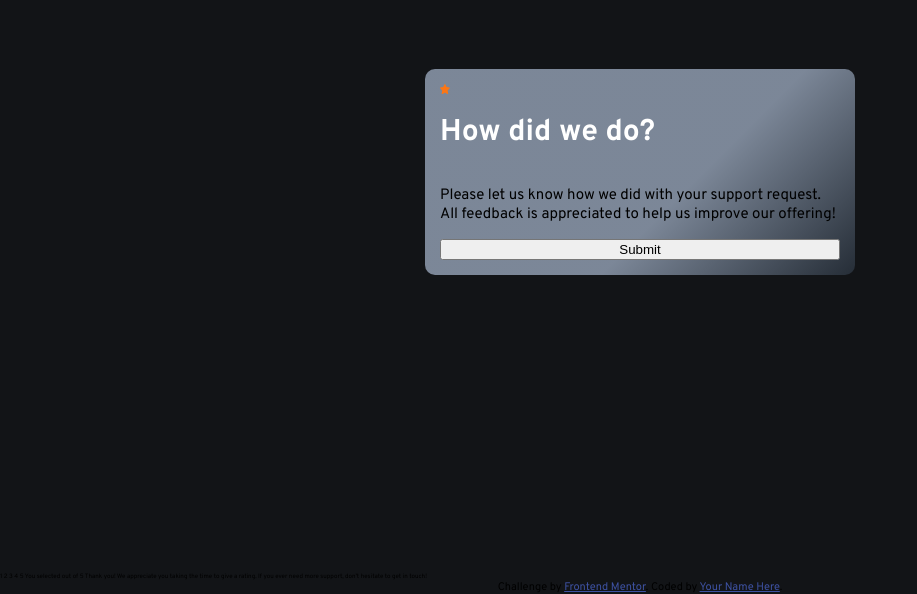
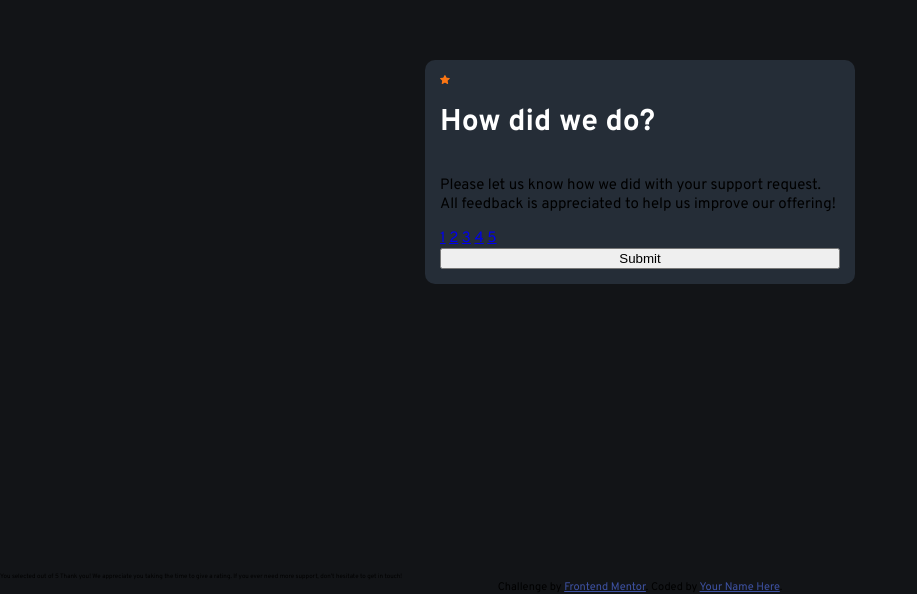
Before and after one commit to AnalystKAL/Interactive-Rating-Component, a plain HTML site: page index.html in a window 1280 px wide. Shown: the part 228-822 px from the top of the page, without its empty margins (0-917 px from the left). Drawn offline with Linux system fonts and the light colour scheme.

Commit message:
Added anchor tags for rating scale

```diff
--- a/css/style.css
+++ b/css/style.css
@@ -28,7 +28,7 @@ main{
 
 .card-container {
     display: flex;
-    background-image: linear-gradient(135deg, var(--medium-grey) 60%, var(--dark-blue));
+    background-color: var(--dark-blue);
     flex-direction: column;
     max-width: 400px;
     padding: 1.5rem;
@@ -41,3 +41,6 @@ h1{
 img {
     max-width: 1rem;
 }
+:target{
+    color: yellow;
+}
--- a/index.html
+++ b/index.html
@@ -33,6 +33,7 @@
     </style>
   </head>
   <body>
+    <!-- Rating state start -->
     <main>
       <div class="card-container">
         <img src="./images/icon-star.svg" alt="This is an icon star" />
@@ -41,13 +42,16 @@
           Please let us know how we did with your support request. All feedback
           is appreciated to help us improve our offering!
         </p>
+        <div>
+          <a href="#target1" id="target1" class="target">1</a>
+          <a href="#target2" id="target2" class="target">2</a>
+          <a href="#target3" id="target3" class="target">3</a>
+          <a href="#target4" id="target4" class="target">4</a>
+          <a href="#target5" id="target5" class="target">5</a>
+        </div>
         <button type="button">Submit</button>
       </div>
     </main>
-    <!-- Rating state start -->
-
-    1 2 3 4 5
-
     <!-- Rating state end -->
 
     <!-- Thank you state start -->
```
